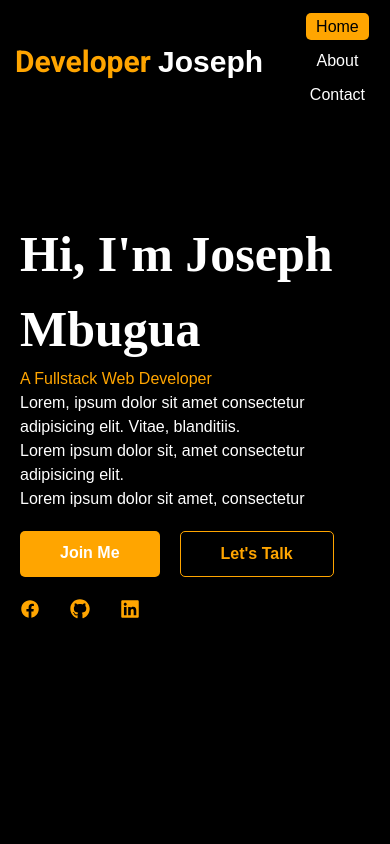
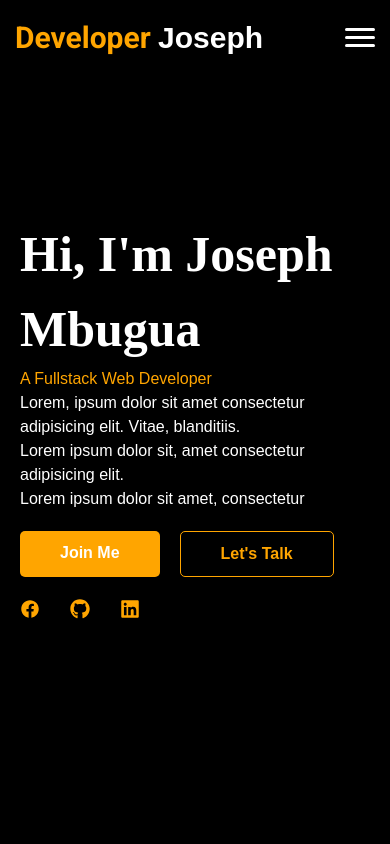
Before and after one commit to Joseh254/Portfolio, a React (Vite) app: page / in a window 390 px wide. Shown: the top 844 px of the page. Built offline with nearby package versions, Linux system fonts and the light colour scheme.

Commit message:
make navbar responsive

```diff
--- a/src/COMPONENTS/HEADER/Navbar.css
+++ b/src/COMPONENTS/HEADER/Navbar.css
@@ -1,3 +1,4 @@
+/* Navbar styling */
 .navbar {
   display: flex;
   justify-content: space-between;
@@ -7,16 +8,18 @@
   color: var(--primary-color);
   position: fixed;
   width: 100%;
-top: 0;
-   z-index: 1000;
+  top: 0;
+  z-index: 1000;
 }
 
+/* Logo Styling */
 .logo {
   font-size: 3rem;
   font-weight: bold;
   font-family: "Roboto", sans-serif;
 }
 
+/* Navigation Links */
 .nav-links {
   list-style: none;
   display: flex;
@@ -25,16 +28,15 @@ top: 0;
   padding: 0;
 }
 
+/* Individual Link Styles */
 .nav-link {
   text-decoration: none;
   color: var(--white-color);
   padding: 0.5rem 1rem;
-  transition:
-    background-color 0.3s,
-    color 0.3s;
+  transition: background-color 0.3s, color 0.3s;
 }
 
-/* Hover and active styles */
+/* Hover and Active Link Styles */
 .nav-link:hover {
   background-color: #575757;
   color: var(--primary-color);
@@ -46,14 +48,49 @@ top: 0;
   border-radius: 5px;
 }
 
+/* Hamburger Icon for Mobile View */
+.hamburger {
+  display: none;
+  flex-direction: column;
+  gap: 5px;
+  cursor: pointer;
+}
+
+.hamburger .line {
+  width: 30px;
+  height: 3px;
+  background-color: var(--white-color);
+  border-radius: 5px;
+}
+
 /* Responsive Design */
 @media (max-width: 768px) {
+  /* Hide the nav links by default */
   .nav-links {
+    display: none;
     flex-direction: column;
     align-items: center;
+    width: 100%;
+    position: absolute;
+    top: 80px;
+    left: 0;
+    background-color: var(--secondary-color);
+    z-index: 999;
+  }
+
+  /* Show the nav links when the menu is open */
+  .nav-links.active {
+    display: flex;
   }
 
   .nav-link {
-    margin-bottom: 0.5rem;
+    margin: 1rem 0;
+    padding: 1rem;
+    width: 100%;
+    text-align: center;
+  }
+
+  .hamburger {
+    display: flex;
   }
 }
--- a/src/COMPONENTS/HEADER/Navbar.jsx
+++ b/src/COMPONENTS/HEADER/Navbar.jsx
@@ -1,13 +1,29 @@
-import React from "react";
+import React, { useState } from "react";
 import { NavLink } from "react-router-dom";
 import "./Navbar.css";
+
 function Navbar() {
+  const [menuOpen, setMenuOpen] = useState(false);
+
+  const toggleMenu = () => {
+    setMenuOpen(!menuOpen);
+  };
+
   return (
     <nav className="navbar">
       <div className="logo">
         Developer <span style={{ color: "white" }}>Joseph</span>
       </div>
-      <ul className="nav-links">
+
+      {/* Hamburger Icon for Mobile View */}
+      <div className="hamburger" onClick={toggleMenu}>
+        <span className="line"></span>
+        <span className="line"></span>
+        <span className="line"></span>
+      </div>
+
+      {/* Mobile and Desktop Navigation Links */}
+      <ul className={`nav-links ${menuOpen ? "active" : ""}`}>
         <li>
           <NavLink
             to="/"
```
